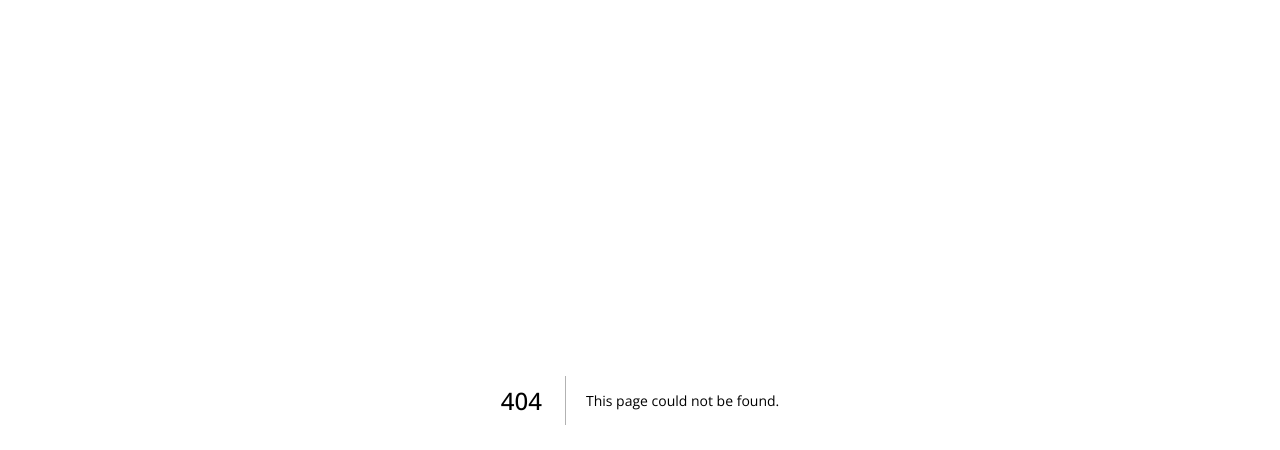
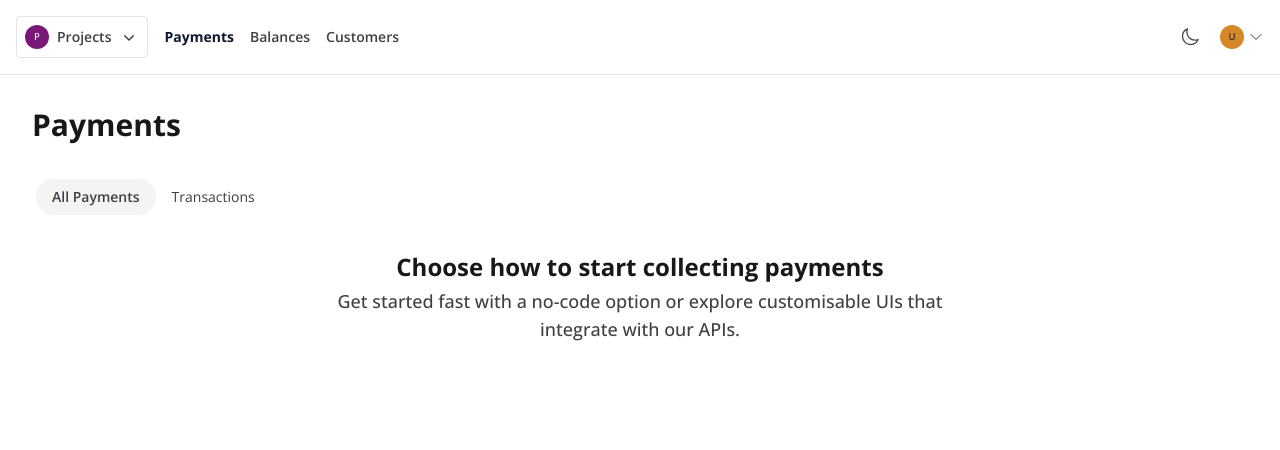
Before and after one commit to tate2301/tif, a Next.js app in the folder apps/dashboard/: page /payments in a window 1280 px wide. Before the commit this address had no page. Shown: the top 450 px of the page. Built offline with nearby package versions, Linux system fonts and the light colour scheme.

Commit message:
feature: added paymebts page to dashboard

```diff
--- a/apps/dashboard/src/components/navigation/OverviewNavbar.tsx
+++ b/apps/dashboard/src/components/navigation/OverviewNavbar.tsx
@@ -1,6 +1,5 @@
 /* eslint-disable @typescript-eslint/ban-types */
-import { useRouter } from 'next/router';
-import { useState } from 'react';
+import { useRouter } from "next/router";
 
 type Props = {};
 
@@ -9,13 +8,14 @@ const OverviewNavbar = (props: Props) => {
 
   const { pathname } = router;
   const overview_options = [
-    { name: 'Overview', _id: 'overview', location: '/overview' },
-    // { name: 'Analytics', _id: 'analytics' },
-    { name: 'Transactions', _id: 'transactions', location: '/overview/transactions' },
-    { name: 'Notifications', _id: 'notifications', location: '/overview/notifications' },
+    { name: "All Payments", _id: "all-payments", location: "/payments" },
+    { name: "Transactions", _id: "transactions", location: "/transactions" },
   ];
+
+  console.log(pathname)
+
   return (
-    <div className="flex overflow-scroll no-scrollbar flex-row items-center p-1 rounded bg-secondary">
+    <div className="flex overflow-scroll no-scrollbar flex-row items-center p-1 rounded-full">
       {overview_options.map((item, index) => (
         <button
           onClick={() => {
@@ -23,8 +23,8 @@ const OverviewNavbar = (props: Props) => {
           }}
           key={index}
           className={`${
-            pathname === item.location ? 'bg-primary font-semibold ' : ''
-          } py-2 outline-none px-4 text-sm rounded main-link-text cursor-pointer `}
+            pathname === item.location ? "bg-secondary font-semibold " : ""
+          } py-2 outline-none px-4 text-sm rounded-full main-link-text cursor-pointer `}
         >
           {item.name}
         </button>
--- a/apps/dashboard/src/pages/index.tsx
+++ b/apps/dashboard/src/pages/index.tsx
@@ -19,7 +19,7 @@ export function Index() {
       //     password: password,
       //   }
       // );
-      router.push('/overview')
+      router.push('/payments')
       setPassword('');
       setEmail('');
       // console.log(data);
--- a/apps/dashboard/src/pages/overview/index.tsx
+++ b/apps/dashboard/src/pages/overview/index.tsx
@@ -1,15 +1,10 @@
-import OverviewTile from '../../components/tiles/OverviewTile';
-// import OverviewGraph from '../../components/graphs/OverviewGraph';
-import SaleItem from '../../components/sale-item/SaleItem';
-import OverviewLayout from '../../layouts/OverviewLayout';
+import DashboardLayout from "@/layouts/DashboardLayout";
 
 const Overview = () => {
   return (
-    <OverviewLayout heading="Payments">
-      <div className="text-main flex-col space-y-8">
-
-      </div>
-    </OverviewLayout>
+    <DashboardLayout>
+      <div className="text-main flex-col space-y-8"></div>
+    </DashboardLayout>
   );
 };
 
--- /dev/null
+++ b/apps/dashboard/src/pages/payments/index.tsx
@@ -0,0 +1,22 @@
+import OverviewLayout from "@/layouts/OverviewLayout";
+import React from "react";
+
+type Props = {};
+
+const Payments = (props: Props) => {
+  return (
+    <OverviewLayout heading="Payments">
+      <div className="flex flex-col space-y-1">
+        <p className="text-center font-bold heading-text text-2xl ">
+          Choose how to start collecting payments
+        </p>
+        <p className="text-center main-text text-lg font-medium max-w-2xl mx-auto w-full">
+          Get started fast with a no-code option or explore customisable UIs
+          that integrate with our APIs.
+        </p>
+      </div>
+    </OverviewLayout>
+  );
+};
+
+export default Payments;
--- a/apps/dashboard/src/pages/styles.css
+++ b/apps/dashboard/src/pages/styles.css
@@ -24,7 +24,7 @@
 
 @layer base {
   body {
-    @apply dark:bg-slate-900 bg-white;
+    @apply dark:bg-zinc-900 bg-white;
   }
 }
 
@@ -39,51 +39,51 @@
 
   /* background styles */
   .bg-primary {
-    @apply dark:bg-slate-900 bg-white;
+    @apply dark:bg-zinc-900 bg-white;
   }
   .bg-secondary {
-    @apply dark:bg-slate-800 bg-slate-100;
+    @apply dark:bg-zinc-800 bg-zinc-100;
   }
 
   /* border styles */
   .main-border-r {
-    @apply border-r dark:border-slate-800 border-slate-200;
+    @apply border-r dark:border-zinc-800 border-zinc-200;
   }
 
   .main-border {
-    @apply border dark:border-slate-800 border-slate-200;
+    @apply border dark:border-zinc-800 border-zinc-200;
   }
   .main-border-l {
-    @apply border-l dark:border-slate-800 border-slate-200;
+    @apply border-l dark:border-zinc-800 border-zinc-200;
   }
   .main-border-t {
-    @apply border-t dark:border-slate-800 border-slate-200;
+    @apply border-t dark:border-zinc-800 border-zinc-200;
   }
   .main-border-b {
-    @apply border-b dark:border-slate-800 border-slate-200;
+    @apply border-b dark:border-zinc-800 border-zinc-200;
   }
 
   /* text styles */
   .main-text {
-    @apply dark:text-slate-400 text-slate-700;
+    @apply dark:text-zinc-400 text-zinc-700;
   }
   .main-link-text {
-    @apply dark:text-slate-400 text-slate-700 dark:hover:text-slate-300 hover:text-slate-900 cursor-pointer;
+    @apply dark:text-zinc-400 text-zinc-700 dark:hover:text-zinc-300 hover:text-zinc-900 cursor-pointer;
   }
   .light-link-text {
     @apply text-secondary-original hover:text-secondary-light cursor-pointer;
   }
   .heading-text {
-    @apply dark:text-slate-200 text-slate-900;
+    @apply dark:text-zinc-200 text-zinc-900;
   }
   .light-text {
-    @apply dark:text-slate-400 text-slate-500;
+    @apply dark:text-zinc-400 text-zinc-500;
   }
   .super-light-text {
-    @apply dark:text-slate-500 text-slate-500;
+    @apply dark:text-zinc-500 text-zinc-500;
   }
   .heading-small {
-    @apply dark:text-slate-200 text-slate-900 font-bold text-lg;
+    @apply dark:text-zinc-200 text-zinc-900 font-bold text-lg;
   }
 
   /* width sylles */
--- /dev/null
+++ b/apps/dashboard/src/pages/transactions/index.tsx
@@ -0,0 +1,10 @@
+import OverviewLayout from "@/layouts/OverviewLayout";
+import React from "react";
+
+type Props = {};
+
+const Transactions = (props: Props) => {
+  return <OverviewLayout heading="Transactions">Transactions</OverviewLayout>;
+};
+
+export default Transactions;
--- a/apps/dashboard/src/utils/data.ts
+++ b/apps/dashboard/src/utils/data.ts
@@ -1,8 +1,8 @@
 export const data = {
     nav_options:[
-        { name: 'Overview', _id: 'overview', location: '/overview' },
-        { name: 'Customers', _id: 'customers', location: '/customers' },
-        { name: 'Projects', _id: 'projects', location: '/projects' },
-        { name: 'Settings', _id: 'settings', location: '/settings' },
+        // { name: 'Home', _id: 'overview', location: '/overview' },
+        { name: 'Payments', _id: 'payments', location: '/payments' },
+        { name: 'Balances', _id: 'projects', location: '/projects' },
+        { name: 'Customers', _id: 'settings', location: '/settings' },
       ]
 }
```
